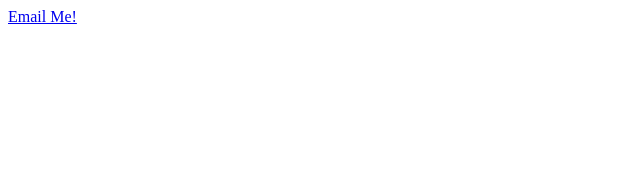
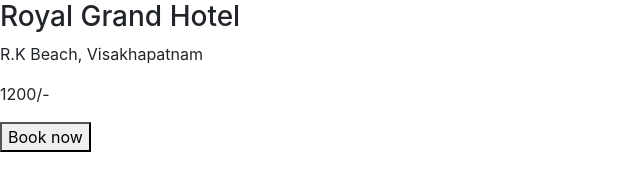
Before and after one commit to lalith557/Hotel-Booking-Page, a plain HTML site: page index.html in a window 1280 px wide. Shown: the whole page, without its empty margins (0-640 px from the left). Drawn offline with nearby package versions, Linux system fonts and the light colour scheme.

Commit message:
Update index.html

```diff
--- a/index.html
+++ b/index.html
@@ -1,11 +1,24 @@
 <!DOCTYPE html>
-<html lang="en">
-  <head>
-    <meta charset="UTF-8" />
-    <meta name="viewport" content="width=device-width, initial-scale=1.0" />
-    <title>Document</title>
-  </head>
-  <body>
-    <a href="mailto:gonalalith2005@gmail.com">Email Me!</a>
-  </body>
+<html>
+
+<head>
+    <link rel="stylesheet" href="https://stackpath.bootstrapcdn.com/bootstrap/4.5.2/css/bootstrap.min.css" integrity="sha384-JcKb8q3iqJ61gNV9KGb8thSsNjpSL0n8PARn9HuZOnIxN0hoP+VmmDGMN5t9UJ0Z" crossorigin="anonymous">
+    <script src="https://code.jquery.com/jquery-3.5.1.slim.min.js" integrity="sha384-DfXdz2htPH0lsSSs5nCTpuj/zy4C+OGpamoFVy38MVBnE+IbbVYUew+OrCXaRkfj" crossorigin="anonymous"></script>
+    <script src="https://cdn.jsdelivr.net/npm/popper.js@1.16.1/dist/umd/popper.min.js" integrity="sha384-9/reFTGAW83EW2RDu2S0VKaIzap3H66lZH81PoYlFhbGU+6BZp6G7niu735Sk7lN" crossorigin="anonymous"></script>
+    <script src="https://stackpath.bootstrapcdn.com/bootstrap/4.5.2/js/bootstrap.min.js" integrity="sha384-B4gt1jrGC7Jh4AgTPSdUtOBvfO8shuf57BaghqFfPlYxofvL8/KUEfYiJOMMV+rV" crossorigin="anonymous"></script>
+</head>
+
+<body>
+    <div class="bg-image d-flex flex-column justify-content-end">
+        <div class="hotel-information-card ">
+            <h3>Royal Grand Hotel</h3>
+            <p>R.K Beach, Visakhapatnam</p>
+            <p class="price">1200/-</p>
+        </div>
+        <div class="button-container">
+            <button class="hotel-button">Book now</button>
+        </div>
+    </div>
+</body>
+
 </html>
```
